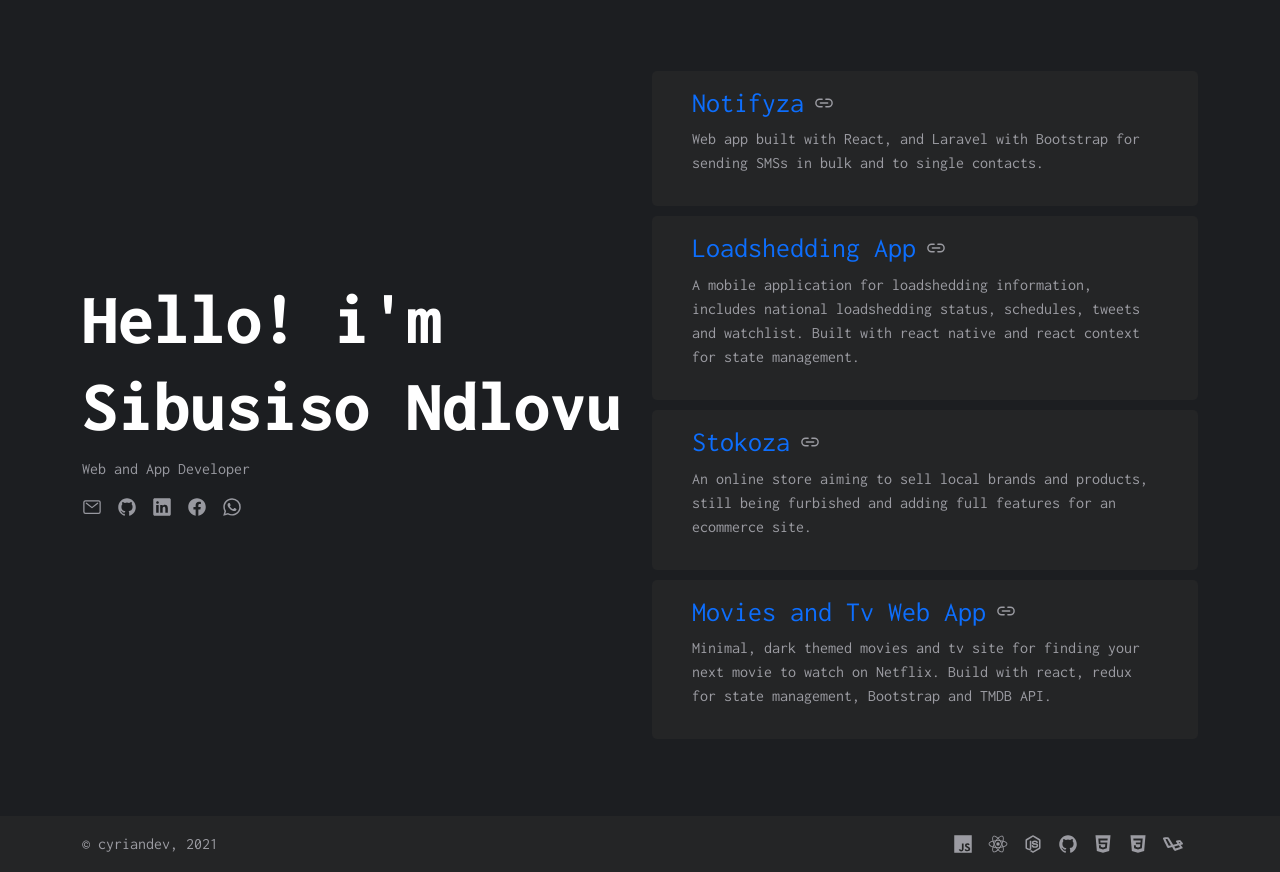
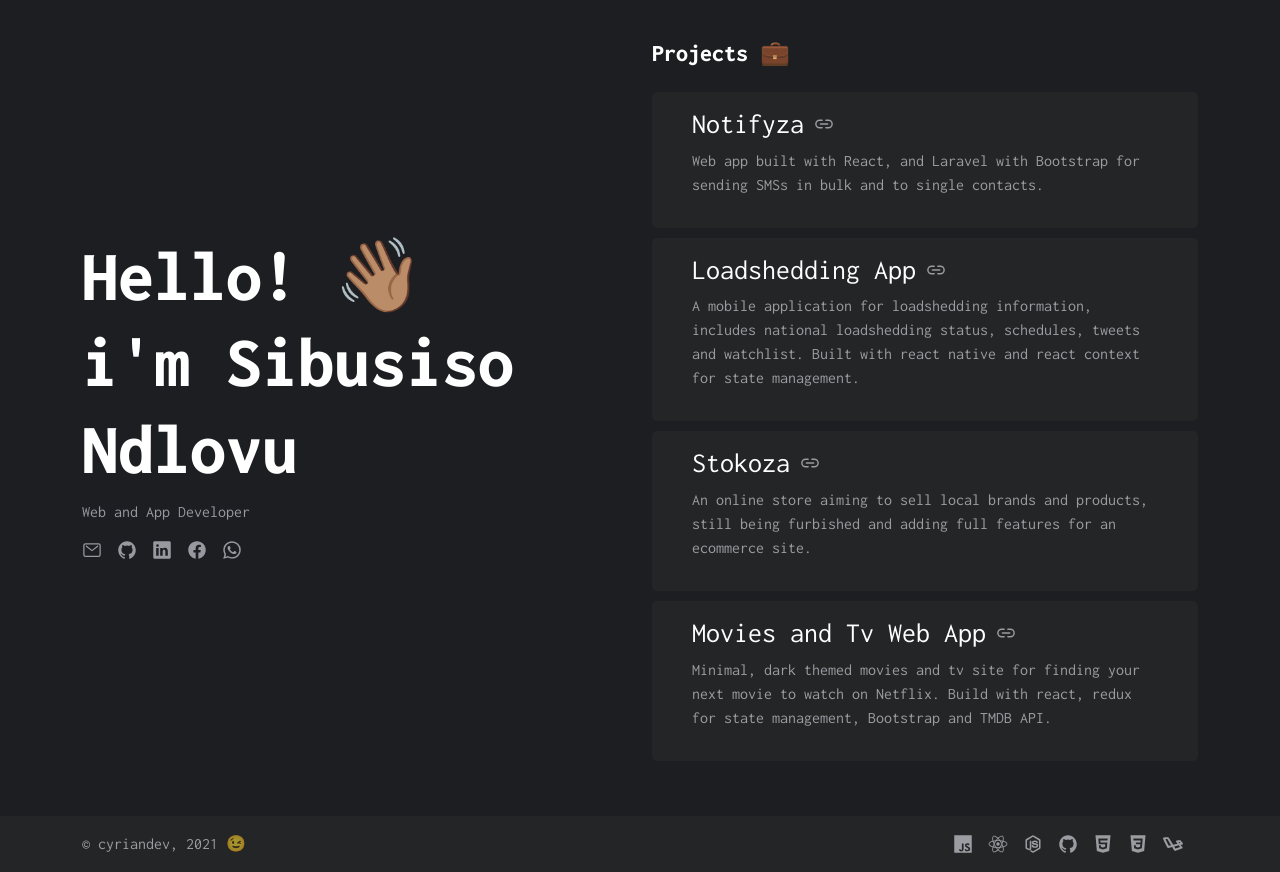
Before and after one commit to cyriandev/portfolio, a React (Create React App) app: page / in a window 1280 px wide. Built offline with nearby package versions, Linux system fonts and the light colour scheme.

Commit message:
added emojis

```diff
--- a/package.json
+++ b/package.json
@@ -1,5 +1,5 @@
 {
-  "name": "frontend",
+  "name": "potfolio",
   "version": "0.1.0",
   "private": true,
   "dependencies": {
--- a/public/index.html
+++ b/public/index.html
@@ -6,7 +6,7 @@
   <link rel="icon" href="%PUBLIC_URL%/favicon.ico" />
   <meta name="viewport" content="width=device-width, initial-scale=1" />
   <meta name="theme-color" content="#000000" />
-  <meta name="description" content="Web site created using create-react-app" />
+  <meta name="description" content="Cyriandev, web and app developer" />
   <link rel="apple-touch-icon" href="%PUBLIC_URL%/logo192.png" />
   <link rel="manifest" href="%PUBLIC_URL%/manifest.json" />
 
--- a/src/App.css
+++ b/src/App.css
@@ -38,6 +38,13 @@ ion-icon {
   color: rgba(235,235,245,.6);
 }
 
+.project-name{
+  color: #fff;
+}
+
+.project-name:hover{
+  color: #fff;
+}
 @media (min-width: 768px) {
   .projects{
     min-height: 100vh;
--- a/src/components/Footer.js
+++ b/src/components/Footer.js
@@ -7,7 +7,7 @@ const Footer = () => {
             <Container>
                 <div className="d-flex align-items-center justify-content-between mt-3 py-3">
                     <span style={{ marginRight: 10 }} className="text-description">
-                        &copy; cyriandev, {new Date().getFullYear()}
+                        &copy; cyriandev, {new Date().getFullYear()} &#128521;
                     </span>
                     <div className="links d-flex align-items-center">
                         <span className="d-flex align-items-center" style={{ marginRight: 15 }}>
--- a/src/components/Hero.js
+++ b/src/components/Hero.js
@@ -4,7 +4,7 @@ const Hero = () => {
     return (
         <div className="intro d-flex align-items-center">
             <div>
-                <h1 style={{ fontWeight: '800', fontSize: '4.5rem' }}>Hello! i'm Sibusiso Ndlovu</h1>
+                <h1 style={{ fontWeight: '800', fontSize: '4.5rem' }}>Hello! &#128075;&#127997; <br /> i'm Sibusiso Ndlovu</h1>
                 <p className="text-description">Web and App Developer</p>
 
                 <div className="links d-flex">
--- a/src/components/Projects.js
+++ b/src/components/Projects.js
@@ -4,30 +4,31 @@ const Projects = () => {
     return (
         <div className="d-flex align-items-center projects">
             <div>
+                <h4 style={{ fontWeight: 800 }} className="mb-4">Projects &#128188;</h4>
                 <div className="project">
                     <a href="https://notifyza.co.za">
-                        <h1 className="d-flex align-items-center"> <span style={{ marginRight: 10 }}>Notifyza</span> <ion-icon name="link-outline"></ion-icon></h1>
+                        <h1 className="d-flex align-items-center project-name"> <span style={{ marginRight: 10 }}>Notifyza</span> <ion-icon name="link-outline"></ion-icon></h1>
                     </a>
                     <p className="text-description">Web app built with React, and Laravel with Bootstrap for sending SMSs in bulk and to single
                         contacts.</p>
                 </div>
                 <div className="project">
                     <a href="https://play.google.com/store/apps/details?id=com.cyriandev.loadshedding">
-                        <h1 className="d-flex align-items-center"><span style={{ marginRight: 10 }}>Loadshedding App</span> <ion-icon name="link-outline"></ion-icon></h1>
+                        <h1 className="d-flex align-items-center project-name"><span style={{ marginRight: 10 }}>Loadshedding App</span> <ion-icon name="link-outline"></ion-icon></h1>
                     </a>
                     <p className="text-description">A mobile application for loadshedding information, includes national loadshedding status,
                         schedules, tweets and watchlist. Built with react native and react context for state management.</p>
                 </div>
                 <div className="project">
                     <a href="https://stokoza.co.za">
-                        <h1 className="d-flex align-items-center"><span style={{ marginRight: 10 }}>Stokoza</span> <ion-icon name="link-outline"></ion-icon></h1>
+                        <h1 className="d-flex align-items-center project-name"><span style={{ marginRight: 10 }}>Stokoza</span> <ion-icon name="link-outline"></ion-icon></h1>
                     </a>
                     <p className="text-description">An online store aiming to sell local brands and products, still being furbished and adding full
                         features for an ecommerce site.</p>
                 </div>
                 <div className="project">
                     <a href="https://moviesntv.cyriandev.co.za">
-                        <h1 className="d-flex align-items-center"><span style={{ marginRight: 10 }}>Movies and Tv Web App</span> <ion-icon name="link-outline"></ion-icon></h1>
+                        <h1 className="d-flex align-items-center project-name"><span style={{ marginRight: 10 }}>Movies and Tv Web App</span> <ion-icon name="link-outline"></ion-icon></h1>
                     </a>
                     <p className="text-description">Minimal, dark themed movies and tv site for finding your next movie to watch on Netflix. Build
                         with react, redux for state management, Bootstrap and TMDB API.</p>
```
Also changed, not shown: public/manifest.json, 2 other files (tests, documents, lock files or other folders).
